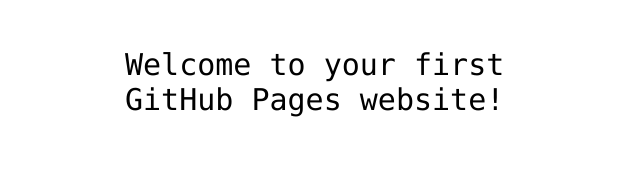
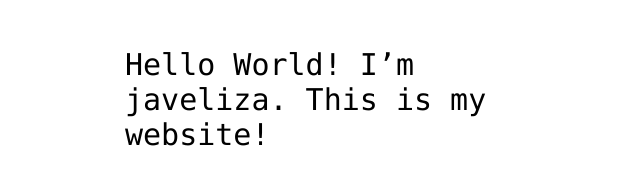
Before and after one commit to javeliza/hello-world, a plain HTML site: page index.html in a window 1280 px wide. Shown: the part 341-526 px from the top of the page, without its empty margins (315-955 px from the left). Drawn offline with Linux system fonts and the light colour scheme.

Commit message:
Update index.html
Adding my introduction

```diff
--- a/index.html
+++ b/index.html
@@ -12,7 +12,7 @@
 <img src="https://octodex.github.com/images/daftpunktocat-thomas.gif" id="octocat" alt="octocat-gif" />
 
 <!-- Change this code here by copy and pasting your template on line 15 -->
-<p>Welcome to your first GitHub Pages website!</p>
+<p>Hello World! I’m javeliza. This is my website!</p>
 
 </body>
 </html>
```
